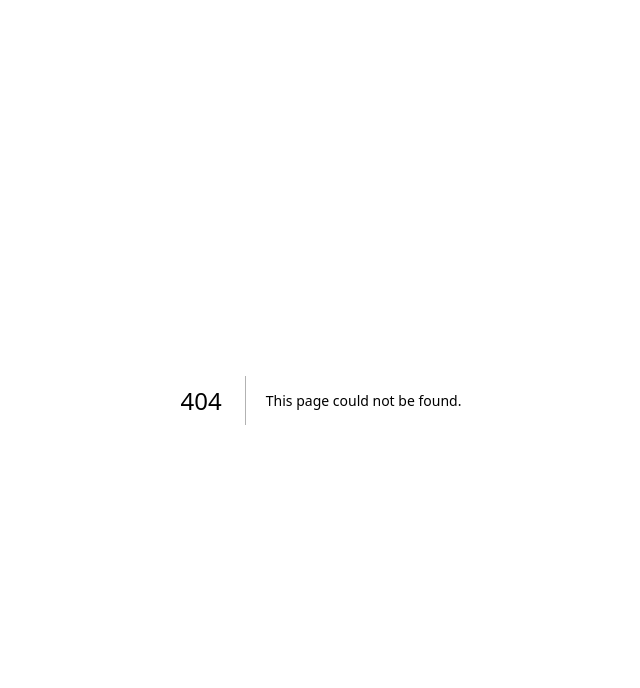
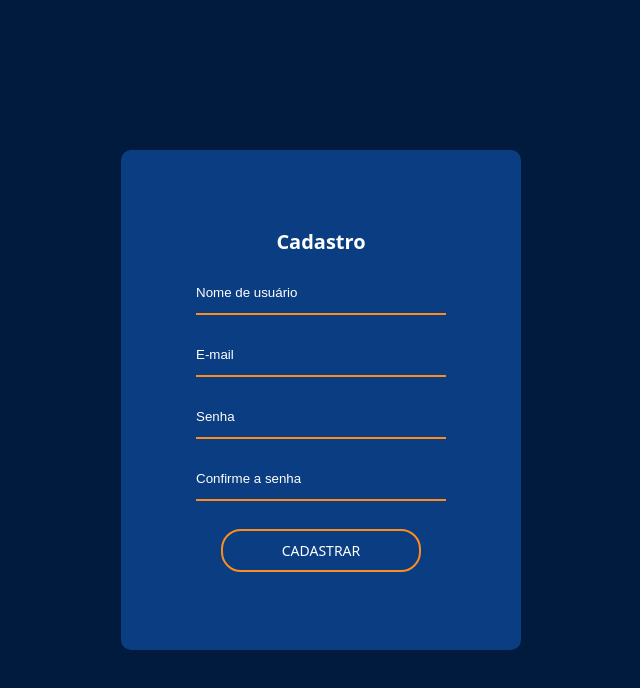
Before and after one commit to izaiasmachado/mandacarubroker-front, a Next.js app: page /cadastro in a window 1280 px wide. Before the commit this address had no page. Shown: the top 688 px of the page, without its empty margins (319-959 px from the left). Built offline with nearby package versions, Linux system fonts and the light colour scheme.

Commit message:
feat: design inicital da tela de cadastro

```diff
--- /dev/null
+++ b/src/app/cadastro/page.js
@@ -0,0 +1,27 @@
+"use use client";
+
+import {
+  CadastroWrapper,
+  CadastroConteiner,
+  CadastroTitle,
+  CadastroFormContainer,
+  CadastroFormSubmitButton,
+  Input,
+} from "@/styles/cadastro";
+
+export default function Cadastro() {
+  return (
+    <CadastroWrapper>
+      <CadastroConteiner>
+        <CadastroTitle>Cadastro</CadastroTitle>
+        <CadastroFormContainer>
+          <Input type="text" placeholder="Nome de usuário"></Input>
+          <Input type="text" placeholder="E-mail"></Input>
+          <Input type="password" placeholder="Senha"></Input>
+          <Input type="password" placeholder="Confirme a senha"></Input>
+        </CadastroFormContainer>
+        <CadastroFormSubmitButton>Cadastrar</CadastroFormSubmitButton>
+      </CadastroConteiner>
+    </CadastroWrapper>
+  );
+}
--- /dev/null
+++ b/src/styles/cadastro.js
@@ -0,0 +1,89 @@
+"use client";
+
+import styled from "styled-components";
+
+export const CadastroWrapper = styled.div`
+  display: flex;
+  flex-direction: column;
+  align-items: center;
+  justify-content: center;
+  width: 100vw;
+  height: 100vh;
+`;
+
+export const CadastroConteiner = styled.div`
+  display: flex;
+  flex-direction: column;
+  align-items: center;
+  justify-content: center;
+  width: 100%;
+  max-width: 400px;
+  min-width: 300px;
+  height: 100%;
+  max-height: 500px;
+  background-color: #0a3d81;
+  border-radius: 10px;
+  gap: 28px;
+`;
+
+export const CadastroTitle = styled.h1`
+  color: #fff;
+  font-size: 2rem;
+  margin-bottom: -10px;
+`;
+
+export const CadastroFormContainer = styled.div`
+  display: flex;
+  flex-direction: column;
+  align-items: center;
+  width: 100%;
+  gap: 20px;
+`;
+
+export const CadastroFormSubmitButton = styled.div`
+  font-size: 1.4rem;
+  color: #fff;
+  padding: 10px 20px;
+  border: solid 2px #ff8c1f;
+  border-radius: 20px;
+  text-transform: uppercase;
+  cursor: pointer;
+  text-align: center;
+  max-width: 200px;
+  width: 100%;
+
+  &:hover {
+    background-color: #ff8c1f;
+    transition: 0.8s;
+    box-shadow: 0 0 1px #ff8c1f;
+  }
+`;
+
+export const Input = styled.input`
+  color: #fff;
+  background-color: #0a3d81;
+  border: none;
+  max-width: 250px;
+  width: 100%;
+  line-height: 40px;
+  border-bottom: 2px solid #ff8c1f;
+
+  &::placeholder {
+    color: #fff;
+  }
+  &:focus {
+    outline: none;
+  }
+  &:-webkit-autofill,
+  &:-webkit-autofill:hover,
+  &:-webkit-autofill:focus,
+  &:-webkit-autofill:active {
+    -webkit-transition: "color 9999s ease-out, background-color 9999s ease-out";
+    -webkit-transition-delay: 9999s;
+  }
+  &:hover,
+  &:-webkit-autofill:hover {
+    padding-bottom: 5px;
+    transition: 0.3s;
+  }
+`;
```
